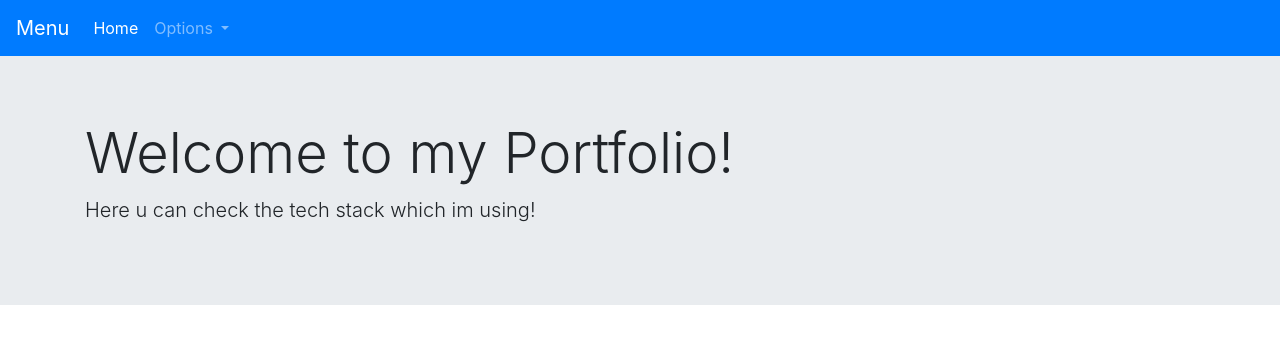
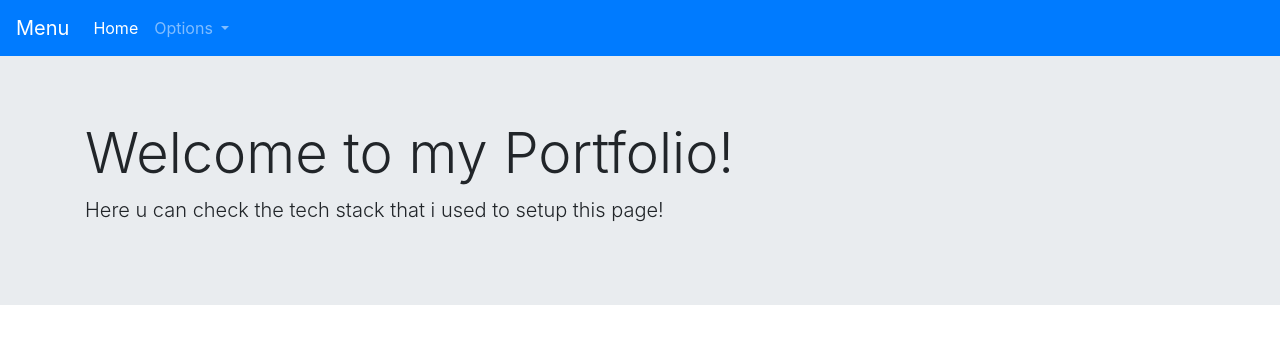
Before and after one commit to piaseckip/FlaskApplication, a Flask app: page / in a window 1280 px wide. Shown: the top 338 px of the page. Run offline with Flask 2, Linux system fonts and the light colour scheme; data that the repository does not hold is empty; some libraries are stand-ins or nearby versions.

Commit message:
1.0 html change

```diff
--- a/Flask/website/templates/index.html
+++ b/Flask/website/templates/index.html
@@ -4,7 +4,7 @@
 <div class="jumbotron jumbotron-fluid">
   <div class="container">
     <h1 class="display-4">Welcome to my Portfolio!</h1>
-    <p class="lead">Here u can check the tech stack which im using!</p>
+    <p class="lead">Here u can check the tech stack that i used to setup this page!</p>
   </div>
 </div>
 
```
Also changed, not shown: 1 other file.
